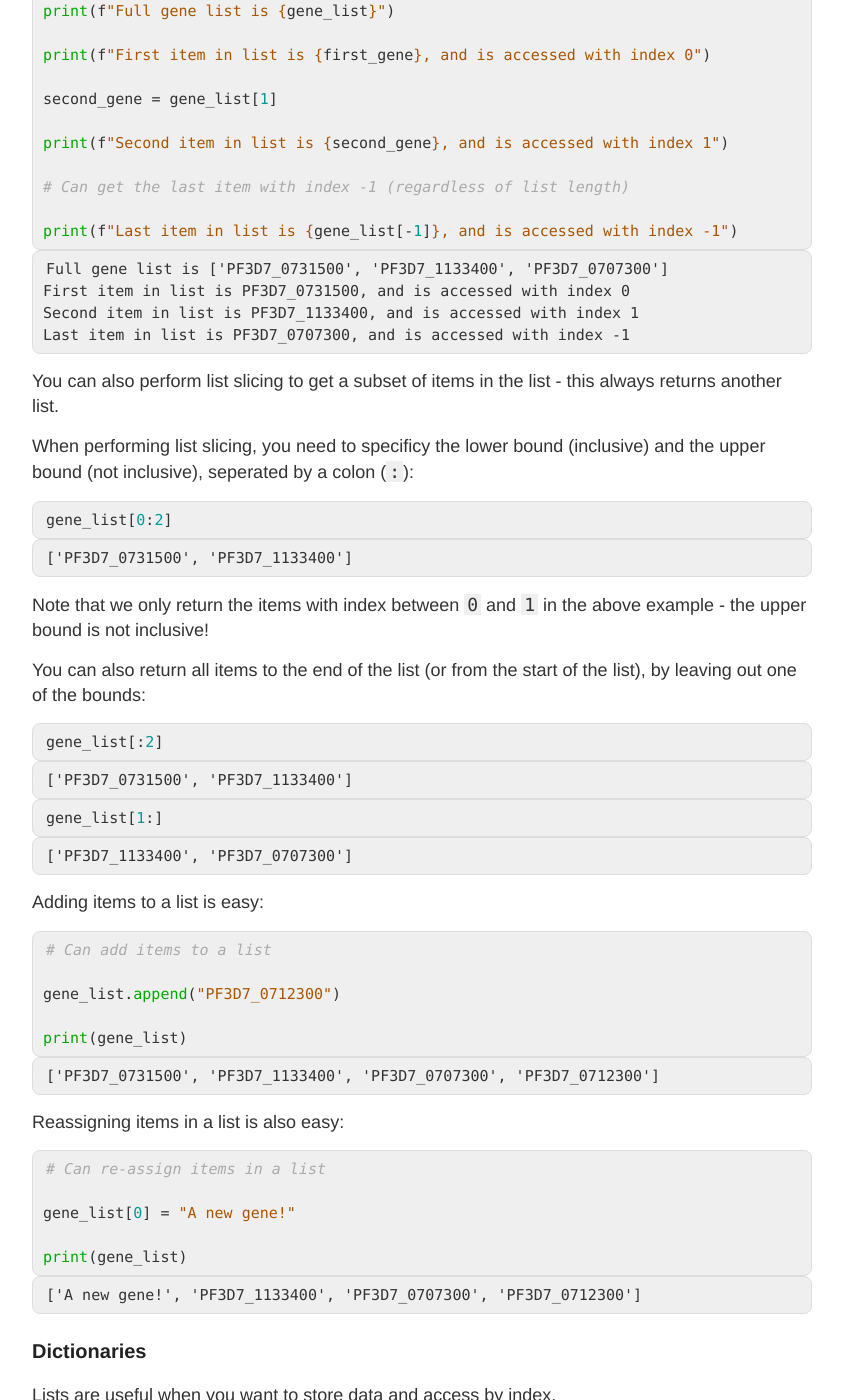
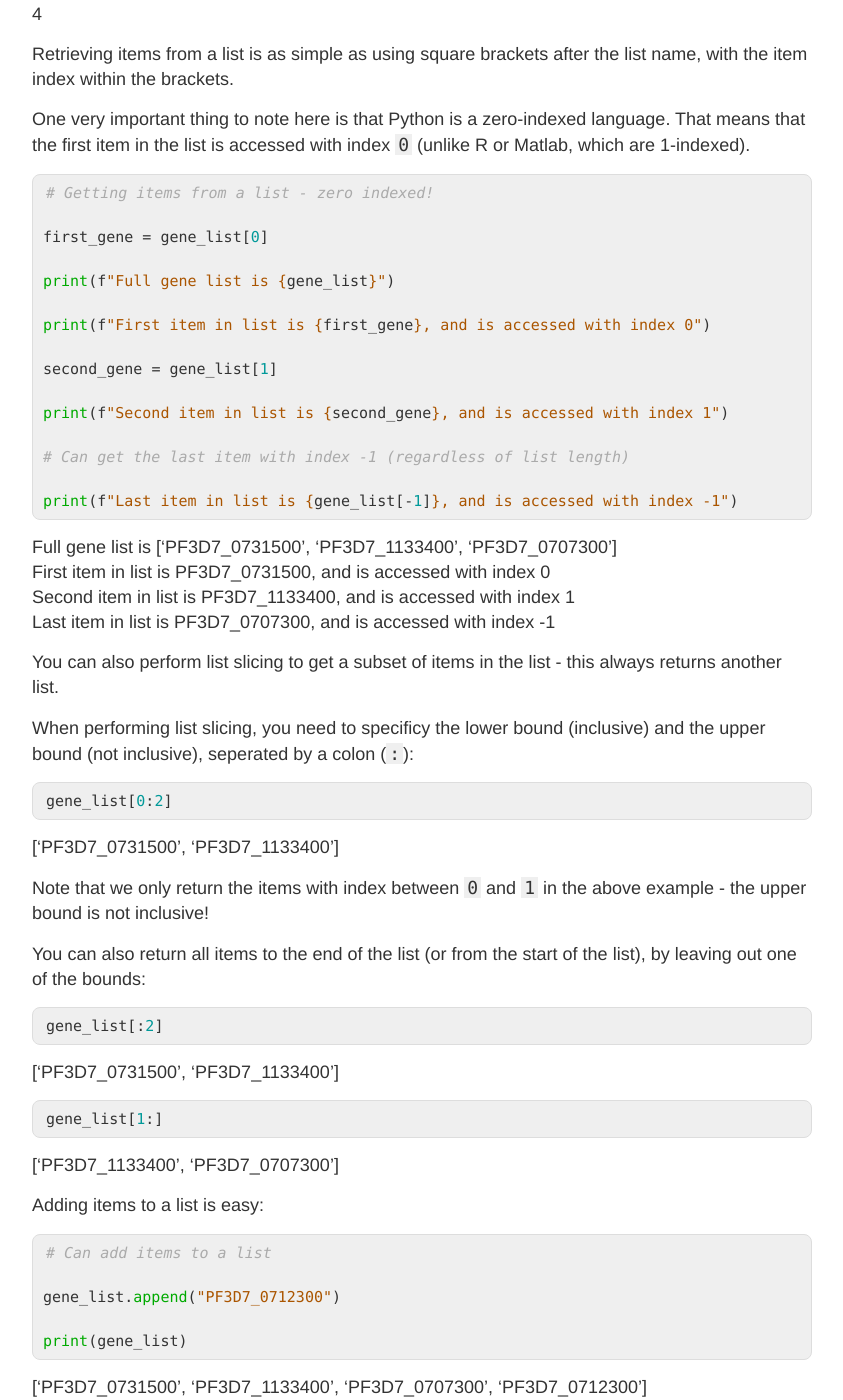
Before and after one commit to andrewguy/Training, a Jekyll site: the page built from workshops/Intro_to_Python/lessons/02_variables-and-data-types.md, in a window 1280 px wide and 1400 px high, scrolled down 8103 px. Shown: the whole window, without its empty margins (218-1061 px from the left). Built offline with Jekyll 4.4.1, drawn with Linux system fonts in a browser that asks for light colours; our own code applies the rules of GitHub Pages for plain Markdown files; some of the changed text lies outside the part shown.

Commit message:
Fix code output formatting

````diff
--- a/workshops/Intro_to_Python/lessons/02_variables-and-data-types.md
+++ b/workshops/Intro_to_Python/lessons/02_variables-and-data-types.md
@@ -37,7 +37,7 @@
 print(number_of_genes)
 ```
 
-    5268
+>    5268
 
 
 Alternatively, if you write out the variable name by itself at the end of a code cell in Jupyter Notebook, it will print out the value (just like using the print function):
@@ -54,7 +54,7 @@
 
 
 
-    5000
+>    5000
 
 
 
@@ -76,7 +76,7 @@
 print(average_gene_length)
 ```
 
-    1078.2
+>    1078.2
 
 
 While it is good to thoroughly document your code, comments are no replacement for sensible variable names. `average_gene_length` is a much more descriptive variable name than `av_gl` or `x`.
@@ -104,7 +104,7 @@
 
 
 
-    float
+>    float
 
 
 
@@ -122,8 +122,8 @@
 print(type(interesting_gene))
 ```
 
-    PF3D7_0731500
-    <class 'str'>
+>    PF3D7_0731500
+>    <class 'str'>
 
 
 
@@ -138,7 +138,7 @@
 
 
 
-    'PF3D7_0731500.fasta'
+>    'PF3D7_0731500.fasta'
 
 
 
@@ -152,7 +152,7 @@
 
 
 
-    ['PF3D7_0731500', 'fasta']
+>    ['PF3D7_0731500', 'fasta']
 
 
 
@@ -165,8 +165,8 @@
 print(file_name.startswith('PV'))
 ```
 
-    True
-    False
+>    True
+>    False
 
 
 
@@ -180,9 +180,9 @@
 print(multiple_line_string)
 ```
 
-    This is a
-    multi-line
-    string
+>  This is a
+>  multi-line
+>  string
 
 
 
@@ -197,8 +197,9 @@
 print("There are {x} genes in P. falciparum".format(x=number_of_genes))
 ```
 
-    There are 5000 genes in P. falciparum
-    There are 5000 genes in P. falciparum
+>    There are 5000 genes in P. falciparum
+>
+>    There are 5000 genes in P. falciparum
 
 
 ### Integers
@@ -212,8 +213,8 @@
 print(type(number_of_genes))
 ```
 
-    5000
-    <class 'int'>
+>    5000
+>    <class 'int'>
 
 
 
@@ -229,7 +230,7 @@
 print(non_protein_coding_genes)
 ```
 
-    587
+>    587
 
 
 
@@ -244,9 +245,9 @@
 
 ```
 
-    9432
-    5.0
-    160000
+>    9432
+>    5.0
+>    160000
 
 
 What do you notice about integer division?
@@ -258,8 +259,8 @@
 print(type(20 / 4))
 ```
 
-    <class 'int'>
-    <class 'float'>
+>    <class 'int'>
+>    <class 'float'>
 
 
 ### Floats
@@ -278,7 +279,7 @@
 
 
 
-    float
+>    float
 
 
 
@@ -292,7 +293,7 @@
 
 
 
-    1068.56
+>    1068.56
 
 
 
@@ -313,7 +314,7 @@
 
 ```
 
-    True
+>    True
 
 
 ### Comparisons
@@ -330,7 +331,7 @@
 
 
 
-    True
+>    True
 
 
 
@@ -342,7 +343,7 @@
 
 
 
-    False
+>    False
 
 
 
@@ -354,7 +355,7 @@
 
 
 
-    False
+>    False
 
 
 
@@ -366,7 +367,7 @@
 
 
 
-    True
+>    True
 
 
 
@@ -378,7 +379,7 @@
 
 
 
-    False
+>    False
 
 
 
@@ -390,7 +391,7 @@
 
 
 
-    True
+>    True
 
 
 
@@ -413,10 +414,13 @@
 print(f"Is protein coding or interesting: {is_protein_coding or is_interesting}")
 ```
 
-    Is protein coding: True
-    Is interesting: False
-    Is protein coding and interesting: False
-    Is protein coding or interesting: True
+>    Is protein coding: True
+>
+>    Is interesting: False
+>
+>    Is protein coding and interesting: False
+>
+>    Is protein coding or interesting: True
 
 
 
@@ -428,7 +432,7 @@
 
 
 
-    False
+>    False
 
 
 
@@ -445,7 +449,7 @@
 print(gene_list)
 ```
 
-    ['PF3D7_0731500', 'PF3D7_1133400', 'PF3D7_0707300']
+>    ['PF3D7_0731500', 'PF3D7_1133400', 'PF3D7_0707300']
 
 
 You can also create a list by calling the list function on another object:
@@ -456,7 +460,7 @@
 print(list_of_letters)
 ```
 
-    ['P', 'F', '3', 'D', '7', '_', '0', '7', '3', '1', '5', '0', '0']
+>    ['P', 'F', '3', 'D', '7', '_', '0', '7', '3', '1', '5', '0', '0']
 
 
 
@@ -469,7 +473,7 @@
 
 
 
-    3
+>    3
 
 
 
@@ -487,13 +491,9 @@
 len(complex_list)
 ```
 
-    [1, 'A string', [1, 2, 3], False]
-
-
-
-
-
-    4
+>    [1, 'A string', [1, 2, 3], False]
+>
+>    4
 
 
 
@@ -520,10 +520,10 @@
 print(f"Last item in list is {gene_list[-1]}, and is accessed with index -1")
 ```
 
-    Full gene list is ['PF3D7_0731500', 'PF3D7_1133400', 'PF3D7_0707300']
-    First item in list is PF3D7_0731500, and is accessed with index 0
-    Second item in list is PF3D7_1133400, and is accessed with index 1
-    Last item in list is PF3D7_0707300, and is accessed with index -1
+>    Full gene list is ['PF3D7_0731500', 'PF3D7_1133400', 'PF3D7_0707300']
+>    First item in list is PF3D7_0731500, and is accessed with index 0
+>    Second item in list is PF3D7_1133400, and is accessed with index 1
+>    Last item in list is PF3D7_0707300, and is accessed with index -1
 
 
 You can also perform list slicing to get a subset of items in the list - this always returns another list.
@@ -538,7 +538,7 @@
 
 
 
-    ['PF3D7_0731500', 'PF3D7_1133400']
+>    ['PF3D7_0731500', 'PF3D7_1133400']
 
 
 
@@ -554,7 +554,7 @@
 
 
 
-    ['PF3D7_0731500', 'PF3D7_1133400']
+>    ['PF3D7_0731500', 'PF3D7_1133400']
 
 
 
@@ -566,7 +566,7 @@
 
 
 
-    ['PF3D7_1133400', 'PF3D7_0707300']
+>    ['PF3D7_1133400', 'PF3D7_0707300']
 
 
 
@@ -581,7 +581,7 @@
 print(gene_list)
 ```
 
-    ['PF3D7_0731500', 'PF3D7_1133400', 'PF3D7_0707300', 'PF3D7_0712300']
+>    ['PF3D7_0731500', 'PF3D7_1133400', 'PF3D7_0707300', 'PF3D7_0712300']
 
 
 Reassigning items in a list is also easy:
@@ -595,7 +595,7 @@
 print(gene_list)
 ```
 
-    ['A new gene!', 'PF3D7_1133400', 'PF3D7_0707300', 'PF3D7_0712300']
+>    ['A new gene!', 'PF3D7_1133400', 'PF3D7_0707300', 'PF3D7_0712300']
 
 
 ### Dictionaries
@@ -633,7 +633,7 @@
 
 
 
-    1504
+>    1504
 
 
 
@@ -675,7 +675,7 @@
 
 
 
-    True
+>    True
 
 
 
@@ -689,7 +689,7 @@
 
 
 
-    452
+>    452
 
 
 
@@ -703,7 +703,7 @@
 
 
 
-    -1
+>    -1
 
 
 
@@ -720,7 +720,7 @@
 print(header_tuple)
 ```
 
-    ('Gene', 'Organism', 'data_file', 'number_of_counts')
+>    ('Gene', 'Organism', 'data_file', 'number_of_counts')
 
 
 Trying to change part of a tuple will raise an exception
@@ -758,7 +758,7 @@
 
 
 
-    {'ATP Binding', 'Unfolded Protein Binding'}
+>    {'ATP Binding', 'Unfolded Protein Binding'}
 
 
 
@@ -773,7 +773,7 @@
 
 
 
-    {1, 2, 3, 5, 6}
+>    {1, 2, 3, 5, 6}
 
 
 
````
Also changed, not shown: other parts of workshops/Intro_to_Python/lessons/02_variables-and-data-types.md (+18 -18 lines).
